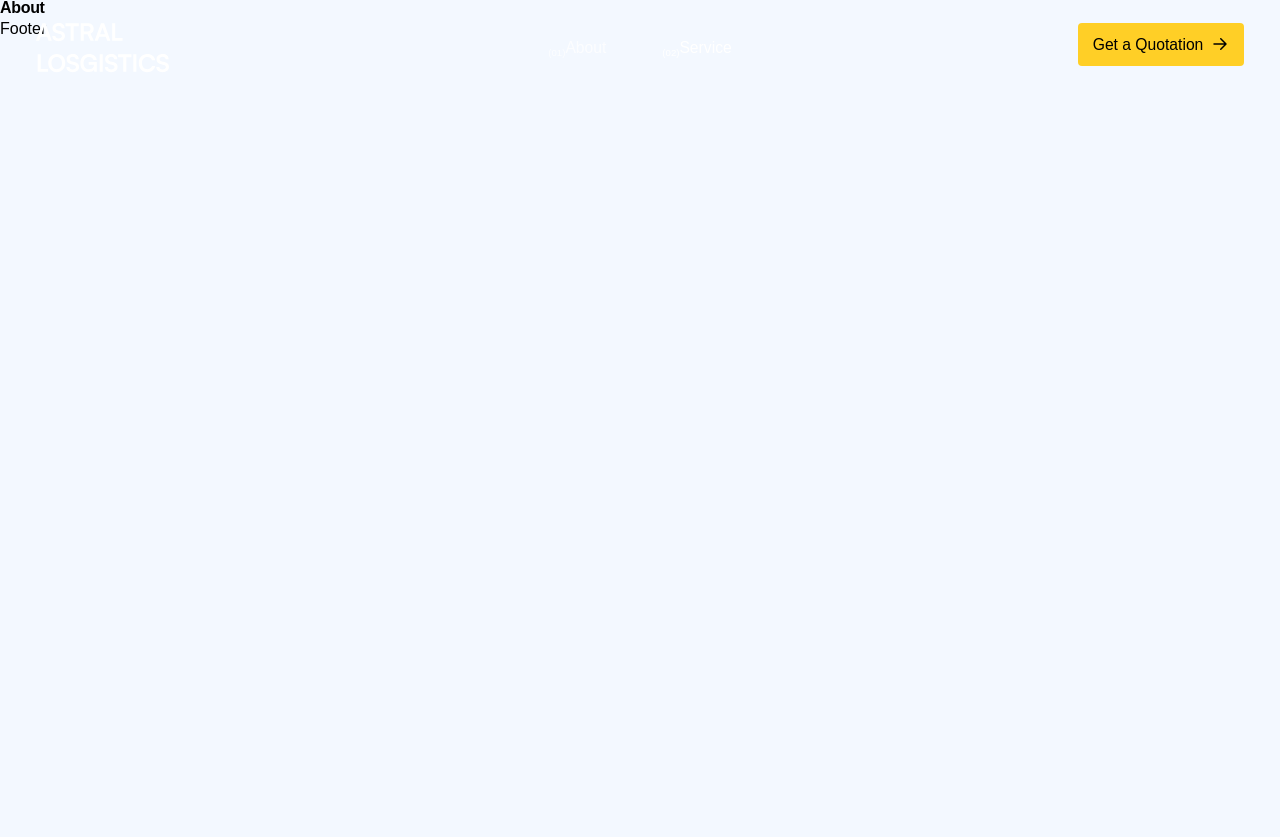
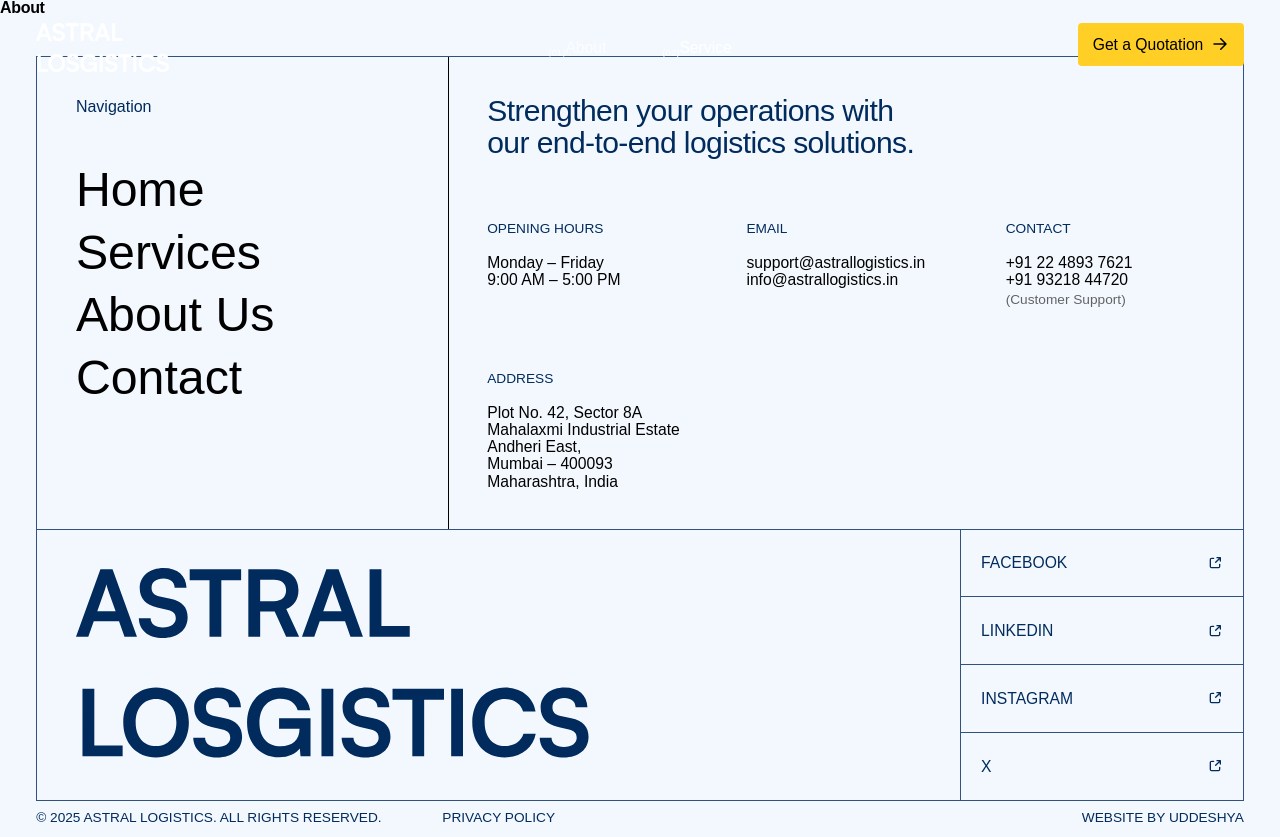
Before and after one commit to Udesy/Astral-Logistic, a Next.js app: page /about in a window 1280 px wide. Before the commit the page ends 800 px from the top, so only its background shows below. Built offline with nearby package versions, Linux system fonts and the light colour scheme.

Commit message:
Adding Footer and some other Sections

```diff
--- /dev/null
+++ b/src/app/components/assets/ExternalLink.jsx
@@ -0,0 +1,30 @@
+import React from "react";
+
+const ExternalLink = () => {
+  return (
+    <svg viewBox="0 0 24 24" fill="none" xmlns="http://www.w3.org/2000/svg">
+      <g id="SVGRepo_bgCarrier" strokeWidth="0"></g>
+      <g
+        id="SVGRepo_tracerCarrier"
+        strokeLinecap="round"
+        strokeLinejoin="round"
+      ></g>
+      <g id="SVGRepo_iconCarrier">
+        {" "}
+        <g id="Interface / External_Link">
+          {" "}
+          <path
+            id="Vector"
+            d="M10.0002 5H8.2002C7.08009 5 6.51962 5 6.0918 5.21799C5.71547 5.40973 5.40973 5.71547 5.21799 6.0918C5 6.51962 5 7.08009 5 8.2002V15.8002C5 16.9203 5 17.4801 5.21799 17.9079C5.40973 18.2842 5.71547 18.5905 6.0918 18.7822C6.5192 19 7.07899 19 8.19691 19H15.8031C16.921 19 17.48 19 17.9074 18.7822C18.2837 18.5905 18.5905 18.2839 18.7822 17.9076C19 17.4802 19 16.921 19 15.8031V14M20 9V4M20 4H15M20 4L13 11"
+            stroke="currentColor"
+            strokeWidth="2"
+            strokeLinecap="round"
+            strokeLinejoin="round"
+          ></path>{" "}
+        </g>{" "}
+      </g>
+    </svg>
+  );
+};
+
+export default ExternalLink;
--- a/src/app/components/layout/Footer.jsx
+++ b/src/app/components/layout/Footer.jsx
@@ -1,7 +1,124 @@
 import React from "react";
+import Logo from "../assets/Logo";
+import { contactData, footer_nav, social_links } from "@/constant";
+import HoverLink from "../ui/HoverLink";
+import ExternalLink from "../assets/ExternalLink";
 
 const Footer = () => {
-  return <div>Footer</div>;
+  const { opening_hours, email, contact, address } = contactData;
+
+  return (
+    <footer className="section-padding-x pt-lg min-h-screen">
+      <div className="border border-stroke-navy-blue flex flex-col">
+        <div className="md:grid md:grid-cols-12 flex flex-col gap-fluid">
+          <div className="flex flex-col col-span-4 max-md:border-b border-stroke-navy-blue p-lg gap-lg">
+            <span className="text-navy-blue">Navigation</span>
+            <nav className="">
+              {footer_nav.map(({ id, text, target }) => (
+                <div key={id} className="overflow-clip">
+                  <HoverLink
+                    text={text}
+                    target={target}
+                    className={"text-heading-2 leading-[130%]"}
+                  />
+                </div>
+              ))}
+            </nav>
+          </div>
+          <div className="col-span-8 flex flex-col justify-between md:border-l p-lg gap-xl">
+            <div>
+              <h5 className="max-w-[35ch] text-heading-4 text-navy-blue">
+                Strengthen your operations with our end-to-end logistics
+                solutions.
+              </h5>
+            </div>
+            <div className="grid lg:grid-cols-3 md:grid-cols-2 md:gap-xl gap-y-lg font-normal text-base">
+              <div className="flex flex-col gap-xs">
+                <h6 className="footer_contact_heading">
+                  {opening_hours.label}
+                </h6>
+                <div>
+                  <p>{opening_hours.days}</p>
+                  <p>{opening_hours.time}</p>
+                </div>
+              </div>
+
+              <div className="flex flex-col gap-xs">
+                <h6 className="footer_contact_heading">{email.label}</h6>
+                <div>
+                  {email.addresses.map((mail, i) => (
+                    <p key={i}>{mail}</p>
+                  ))}
+                </div>
+              </div>
+
+              <div className="flex flex-col gap-xs">
+                <h6 className="footer_contact_heading">{contact.label}</h6>
+                <div>
+                  {contact.phone_numbers.map((phone, i) => (
+                    <p key={i}>
+                      {phone.number}
+                      {phone.note && (
+                        <span className="opacity-60 text-base-small">
+                          {" "}
+                          ({phone.note})
+                        </span>
+                      )}
+                    </p>
+                  ))}
+                </div>
+              </div>
+
+              <div className="flex flex-col gap-xs">
+                <h6 className="footer_contact_heading">{address.label}</h6>
+                <div>
+                  {address.lines.map((line, i) => (
+                    <p key={i}>{line}</p>
+                  ))}
+                </div>
+              </div>
+            </div>
+          </div>
+        </div>
+        <div className="md:grid md:grid-cols-12 md:gap-fluid flex flex-col border-t border-stroke-navy-blue">
+          <div className="col-span-6 w-full h-full p-lg order-2 md:order-none">
+            <Logo height={"100%"} width={"100%"} className="text-navy-blue" />
+          </div>
+          <div className="col-start-10 col-end-13 flex flex-col justify-between order-1 md:order-none">
+            {social_links.map(({ id, name }) => (
+              <div
+                key={id}
+                className="flex flex-row items-center justify-between px-sm max-md:py-sm h-full cursor-pointer text-navy-blue md:border-l border-b border-stroke-navy-blue last:border-b-0 last:max-md:border-b group"
+              >
+                {/* <h6 className="uppercase overflow-clip">{name}</h6> */}
+                <HoverLink
+                  text={name}
+                  className={"uppercase overflow-clip text-base"}
+                />
+                <span className="size-4">
+                  <ExternalLink />
+                </span>
+              </div>
+            ))}
+          </div>
+        </div>
+      </div>
+      <div className="flex md:flex-row flex-col max-md:gap-3xs justify-between py-3xs uppercase text-base-small text-navy-blue">
+        <div className="flex md:flex-row flex-col md:gap-x-xl max-md:gap-y-3xs">
+          <h6>© 2025 Astral Logistics. All rights reserved.</h6>
+          <h6>Privacy Policy</h6>
+        </div>
+        <div>
+          <h6 className="overflow-clip h-fit">
+            <HoverLink
+              text={"Website by uddeshya"}
+              target={"https://uddeshyaprajapati.xyz/"}
+            />
+          </h6>
+        </div>
+      </div>
+    </footer>
+  );
 };
 
 export default Footer;
--- /dev/null
+++ b/src/app/components/sections/Contact.jsx
@@ -0,0 +1,34 @@
+import Image from "next/image";
+import React from "react";
+import CTAButton from "../ui/CTAButton";
+
+const Contact = () => {
+  return (
+    <section className="h-screen">
+      <div className="relative h-full w-full section-padding-x section-padding-y flex flex-col justify-end">
+        <div className="absolute inset-0">
+          <Image
+            fill
+            className="object-cover"
+            alt="Aerial view of a busy container terminal with automated trucks transporting shipping containers between stacked cargo lanes."
+            src={"/resources/images/contactsection.jpg"}
+          />
+        </div>
+        <div
+          className="absolute inset-0 z-10
+          bg-[linear-gradient(180deg,rgba(255,_255,_255,_0.1)_25%,_rgba(0,_0,_0,_0.75)_100%)]"
+        />
+        <div className="relative flex flex-col z-20 md:gap-2xl gap-xl">
+          <h2 className="text-white text-heading-1 max-w-[20ch]">
+            Have questions about your shipment? Get a clear quote from our team.
+          </h2>
+          <CTAButton target={"/contact"} className="block">
+            Get a Quotation
+          </CTAButton>
+        </div>
+      </div>
+    </section>
+  );
+};
+
+export default Contact;
--- /dev/null
+++ b/src/app/components/ui/HoverLink.jsx
@@ -0,0 +1,21 @@
+import clsx from "clsx";
+import Link from "next/link";
+import React from "react";
+
+const HoverLink = ({ text, target = "", className }) => {
+  return (
+    <Link
+      href={target}
+      className={clsx("relative overflow-clip w-fit group", className)}
+    >
+      <span className="absolute inline-block translate-y-[80%] group-hover:translate-y-0 duration-300 ease-in-out transition-all">
+        {text}
+      </span>
+      <span className="inline-block group-hover:-translate-y-[80%] duration-300 ease-in-out transition-all">
+        {text}
+      </span>
+    </Link>
+  );
+};
+
+export default HoverLink;
--- a/src/app/components/ui/TestimonialCard.jsx
+++ b/src/app/components/ui/TestimonialCard.jsx
@@ -25,6 +25,7 @@ const TestimonialCard = ({
           src={src}
           alt="Client Profile Images"
           fill
+          sizes="1"
           className="object-cover"
         />
       </div>
--- a/src/app/globals.css
+++ b/src/app/globals.css
@@ -105,6 +105,10 @@
   h5 {
     line-height: 105%;
     letter-spacing: -0.02em;
+  }
+
+  span {
+    @apply select-none;
   }
 
   .container {
@@ -222,4 +226,8 @@
   .scollbar-hide::-webkit-scrollbar {
     display: none;
   }
+
+  .footer_contact_heading {
+    @apply text-navy-blue uppercase font-medium text-base-small;
+  }
 }
--- a/src/app/page.js
+++ b/src/app/page.js
@@ -6,6 +6,7 @@ import Services from "./components/sections/Services";
 import Partners from "./components/sections/Partners";
 import WhyChooseUs from "./components/sections/WhyChooseUs";
 import Testimonials from "./components/sections/Testimonials";
+import Contact from "./components/sections/Contact";
 
 const page = () => {
   return (
@@ -17,6 +18,7 @@ const page = () => {
       <Partners />
       <WhyChooseUs />
       <Testimonials />
+      <Contact />
     </>
   );
 };
--- a/src/constant/index.js
+++ b/src/constant/index.js
@@ -202,3 +202,66 @@ export const testimonials = [
     client_position: "Co-Founder & Managing Director, ClearView Optics",
   },
 ];
+
+export const footer_nav = [
+  {
+    id: 0,
+    text: "Home",
+    target: "/",
+  },
+  {
+    id: 1,
+    text: "Services",
+    target: "/service",
+  },
+  {
+    id: 2,
+    text: "About Us",
+    target: "/about",
+  },
+  {
+    id: 3,
+    text: "Contact",
+    target: "/contact",
+  },
+];
+
+export const social_links = [
+  { id: 0, name: "facebook" },
+  { id: 1, name: "linkedin" },
+  { id: 2, name: "instagram" },
+  { id: 3, name: "x" },
+];
+
+export const contactData = {
+  opening_hours: {
+    label: "Opening Hours",
+    days: "Monday – Friday",
+    time: "9:00 AM – 5:00 PM",
+  },
+  email: {
+    label: "Email",
+    addresses: ["support@astrallogistics.in", "info@astrallogistics.in"],
+  },
+  contact: {
+    label: "Contact",
+    phone_numbers: [
+      {
+        number: "+91 22 4893 7621",
+      },
+      {
+        number: "+91 93218 44720",
+        note: "Customer Support",
+      },
+    ],
+  },
+  address: {
+    label: "Address",
+    lines: [
+      "Plot No. 42, Sector 8A",
+      "Mahalaxmi Industrial Estate",
+      "Andheri East, Mumbai – 400093",
+      "Maharashtra, India",
+    ],
+  },
+};
```
Also changed, not shown: 1 other file (tests, documents, lock files or other folders).
